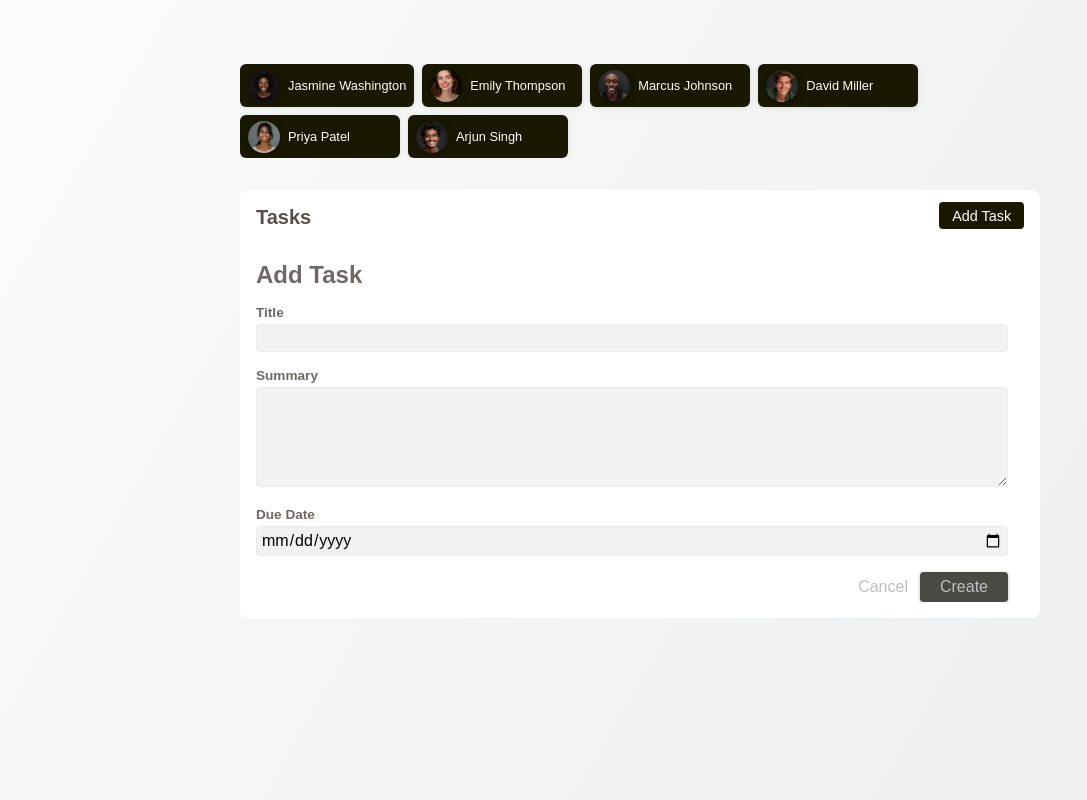
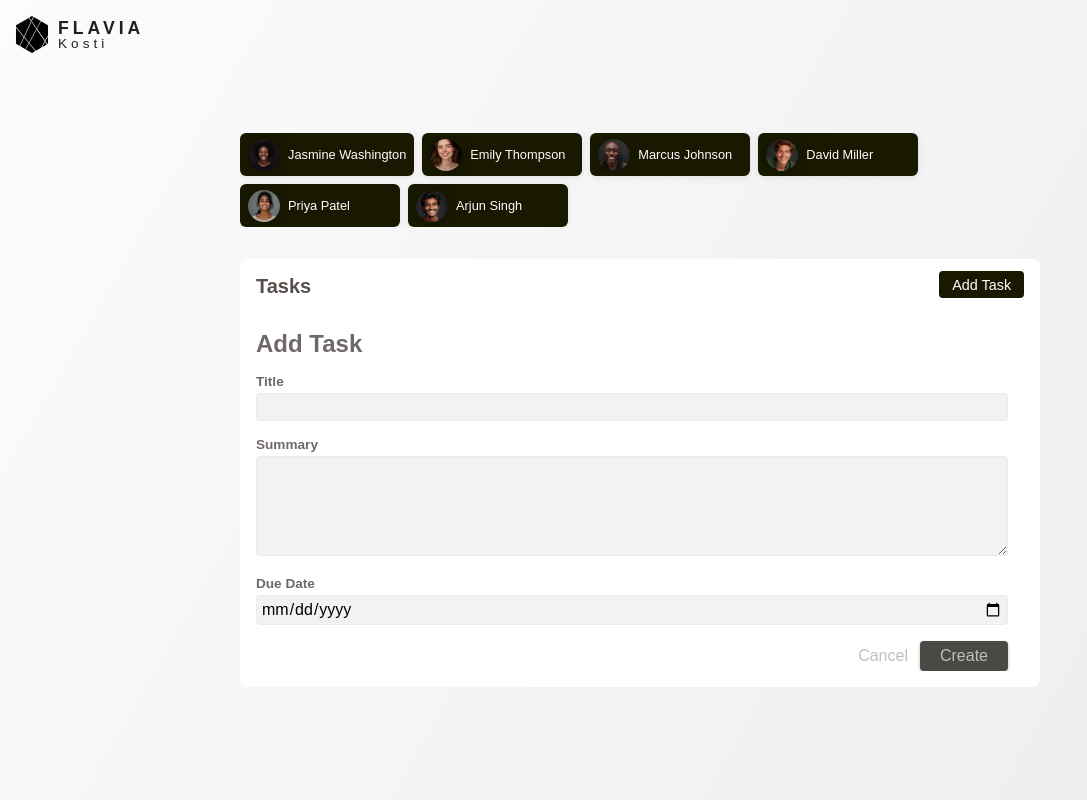
Before and after one commit to flavia3107/angular-routing, an Angular app: page /users/1/tasks/new in a window 1280 px wide. Shown: the whole page, without its empty margins (0-1087 px from the left). Built offline with nearby package versions, Linux system fonts and the light colour scheme.

Commit message:
Routing: Final changes

```diff
--- a/src/app/app.component.css
+++ b/src/app/app.component.css
@@ -12,3 +12,60 @@
     margin: 4rem auto;
   }
 }
+
+.logo {
+  display: flex;
+  align-items: center;
+}
+
+.logo > img {
+  height: 35px;
+}
+
+.logo-txt {
+  padding-left: 7px;
+  display: flex;
+  flex-direction: column;
+  color: #1f1f1f;
+  align-items: flex-start;
+}
+
+.logo-img {
+  width: 2rem;
+  margin-right: 3px;
+}
+
+.logo-txt h1,
+.logo-txt span {
+  margin: 0;
+  padding: 0;
+  line-height: 1;
+  letter-spacing: 4px;
+  color: #1f1f1f;
+}
+
+.logo-txt h1 {
+  font-weight: bolder;
+  font-size: 1.1rem;
+  margin-top: 2px;
+}
+
+.logo-txt span {
+  font-weight: lighter;
+  font-size: 0.85rem;
+}
+
+.row {
+  display: flex;
+  align-items: center;
+  padding: 1rem;
+}
+
+a {
+  text-decoration: none;
+}
+
+.column {
+  display: flex;
+  flex-direction: column;
+}
--- a/src/app/app.component.html
+++ b/src/app/app.component.html
@@ -1,3 +1,12 @@
+<header>
+  <a href="https://all-projects-portfolio.web.app/" target="_blank" class="row">
+    <img class="logo-img" src="./assets/logo.svg" />
+    <div class="logo-txt">
+      <h1>FLAVIA</h1>
+      <span>Kosti</span>
+    </div>
+  </a>
+</header>
 <main>
   <app-users />
 
--- a/src/app/tasks/new-task/new-task.component.ts
+++ b/src/app/tasks/new-task/new-task.component.ts
@@ -21,6 +21,7 @@
   private router = inject(Router);
 
   onSubmit() {
+    if (this.enteredDate() && this.enteredSummary() && this.enteredTitle()) {
       this.tasksService.addTask(
         {
           title: this.enteredTitle(),
@@ -36,6 +37,7 @@
       });
     }
   }
+}
 
 export const canLeaveEditPage: CanDeactivateFn<NewTaskComponent> = (component) => {
   if (component.submitted) {
--- a/src/styles.css
+++ b/src/styles.css
@@ -14,3 +14,22 @@
   margin: 0;
   padding: 0;
 }
+
+::-webkit-scrollbar {
+  height: 9px;
+  width: 9px;
+}
+
+::-webkit-scrollbar-thumb {
+  background: #f2f2f2;
+  width: 9px;
+}
+
+::-webkit-scrollbar-track {
+  background: transparent;
+  width: 9px;
+}
+
+::-webkit-scrollbar-corner {
+  background: transparent;
+}
```
Also changed, not shown: src/assets/logo.svg (added), src/assets/old.png (added). Lines whose indentation alone changed are shown as unchanged.
